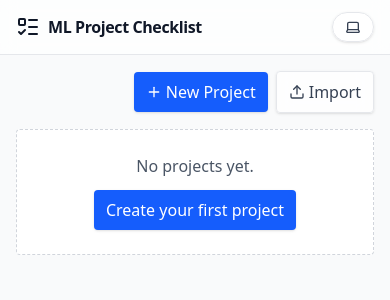
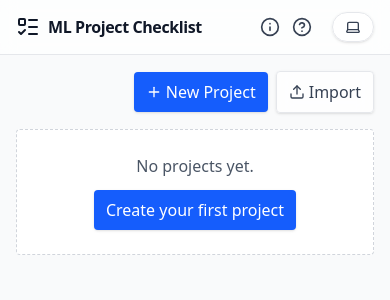
Before and after one commit to chrisjm/ml-project-checklist, a SvelteKit app: page / in a window 390 px wide. Shown: the top 300 px of the page. Built offline with nearby package versions, Linux system fonts and the light colour scheme.

Commit message:
feat: add mobile-friendly nav icons for About and Help pages

```diff
--- a/src/routes/+layout.svelte
+++ b/src/routes/+layout.svelte
@@ -2,7 +2,7 @@
 	import '../app.css';
 	import favicon from '$lib/assets/favicon.svg';
 	import ThemeToggle from '$lib/components/common/ThemeToggle.svelte';
-	import { ListTodo } from 'lucide-svelte';
+	import { ListTodo, Info, HelpCircle } from 'lucide-svelte';
 
 	let { children } = $props();
 </script>
@@ -48,6 +48,14 @@
 					<a href="/about" class="hover:underline">About</a>
 					<a href="/help" class="hover:underline">Help</a>
 				</nav>
+				<nav class="flex items-center gap-1 text-gray-700 sm:hidden dark:text-gray-300">
+					<a href="/about" aria-label="About" class="rounded p-1 hover:bg-gray-100 dark:hover:bg-gray-800">
+						<Info size={20} aria-hidden="true" />
+					</a>
+					<a href="/help" aria-label="Help" class="rounded p-1 hover:bg-gray-100 dark:hover:bg-gray-800">
+						<HelpCircle size={20} aria-hidden="true" />
+					</a>
+				</nav>
 				<ThemeToggle />
 			</div>
 		</div>
```
